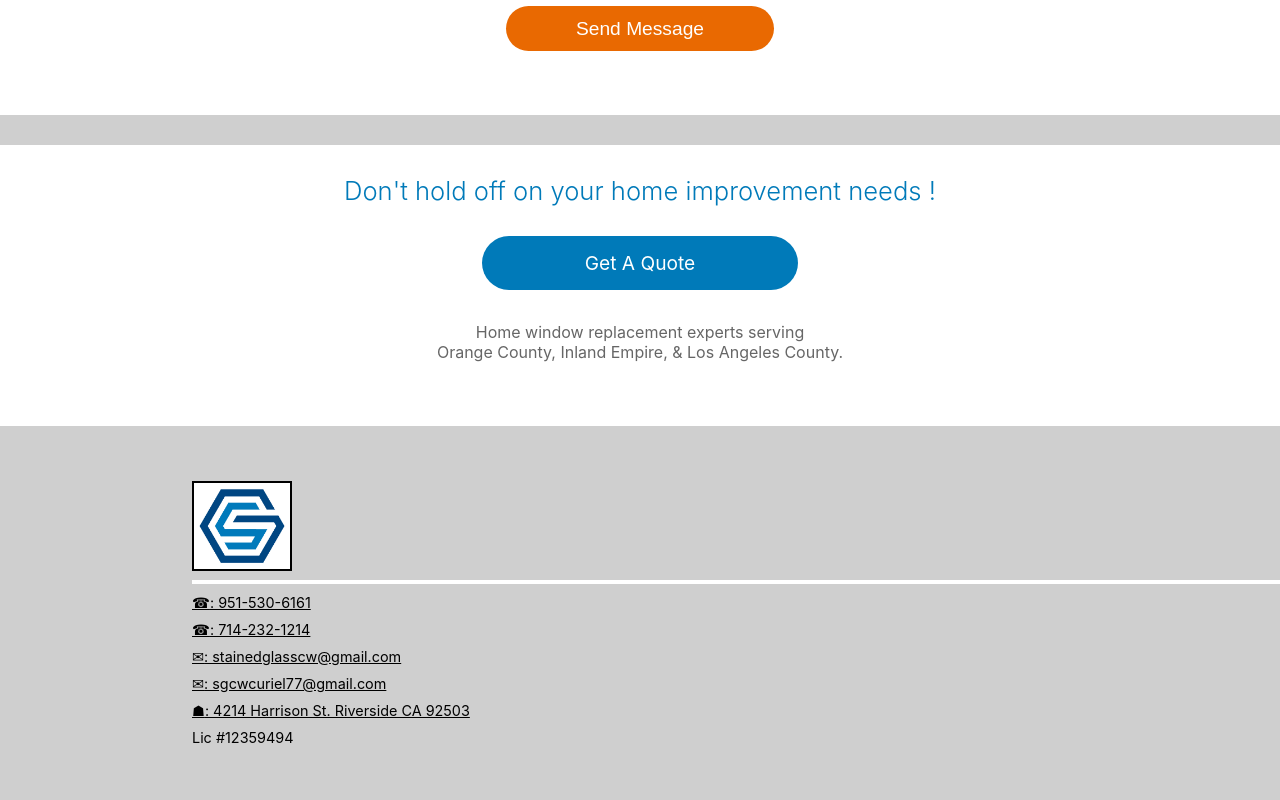
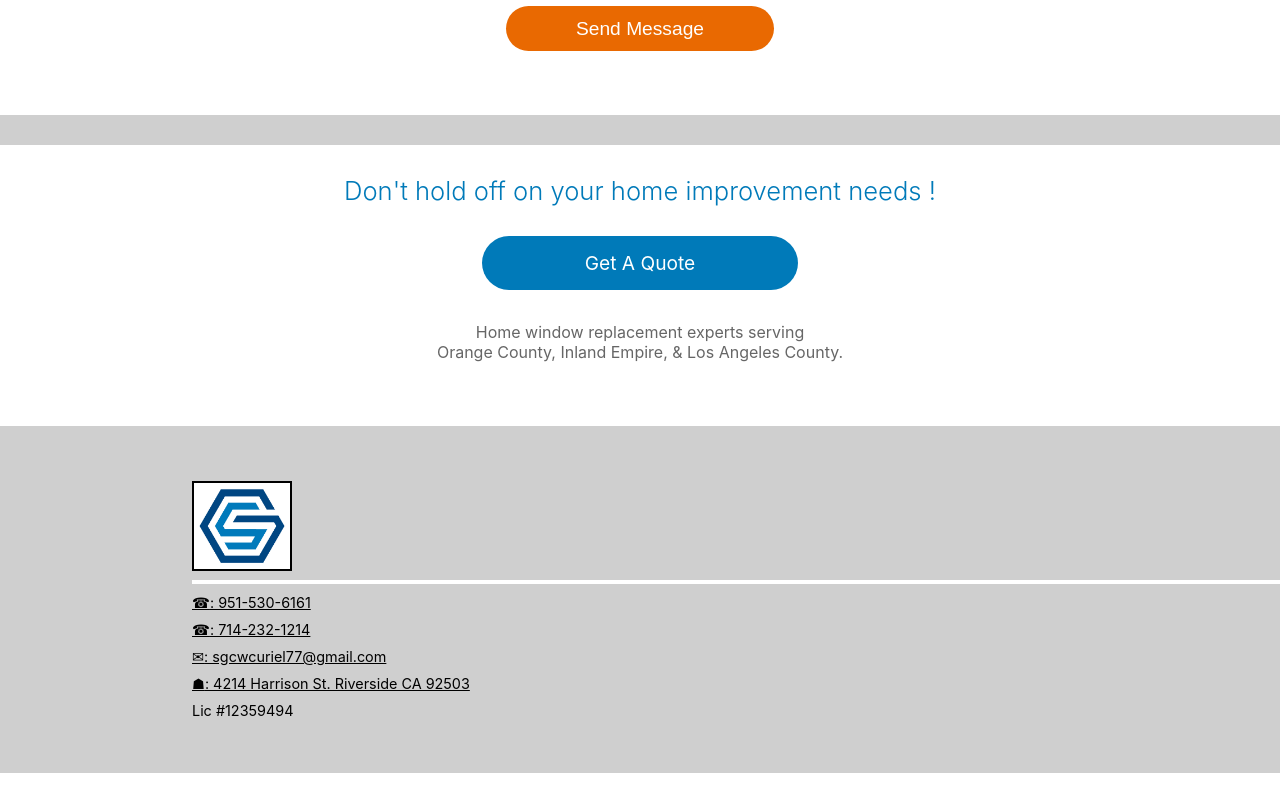
Before and after one commit to JacobMarq/stained-glass-cw, a React (Create React App) app: page /stained-glass-cw/contact in a window 1280 px wide. Shown: the part 1473-2273 px from the top of the page. After the commit the page ends 2246 px from the top, so only its background shows below. Built offline with nearby package versions, Linux system fonts and the light colour scheme.

Commit message:
remove extra number from footer

```diff
--- a/package.json
+++ b/package.json
@@ -27,7 +27,7 @@
     "start": "react-scripts start",
     "predeploy": "npm run build",
     "deploy": "gh-pages -d build",
-    "build": "react-scripts build",
+    "build": "react-scripts build && cp build/index.html build/404.html",
     "test": "react-scripts test",
     "eject": "react-scripts eject"
   },
--- a/src/components/Footer/Footer.jsx
+++ b/src/components/Footer/Footer.jsx
@@ -24,9 +24,6 @@ export default class Footer extends React.Component {
                                 <a href="tel:+17142321214">{'\u260E'}: 714-232-1214</a>
                             </li>
                             <li>
-                                <a href="mailto:stainedglasscw@gmail.com">{'\u2709'}: stainedglasscw@gmail.com</a>
-                            </li>
-                            <li>
                                 <a href="mailto:sgcwcuriel77@gmail.com">{'\u2709'}: sgcwcuriel77@gmail.com</a>
                             </li>
                             <li>
```
